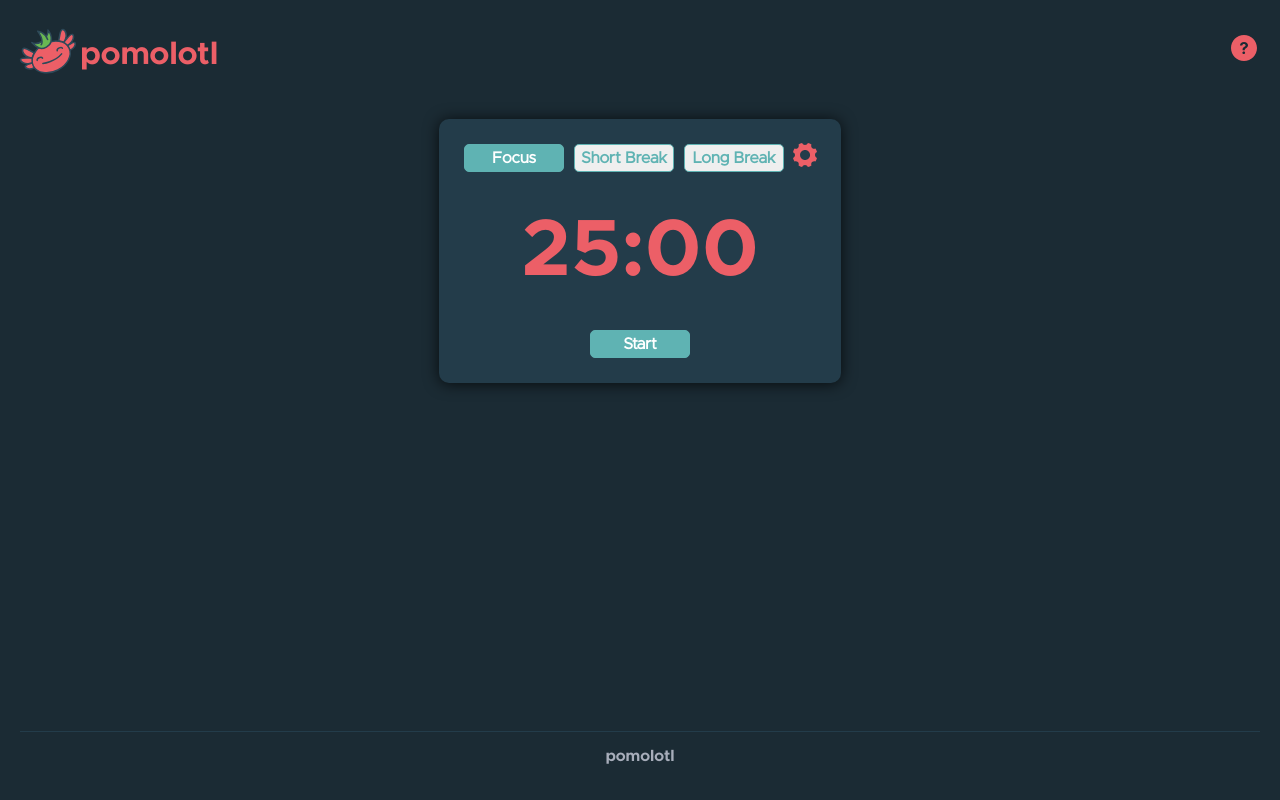
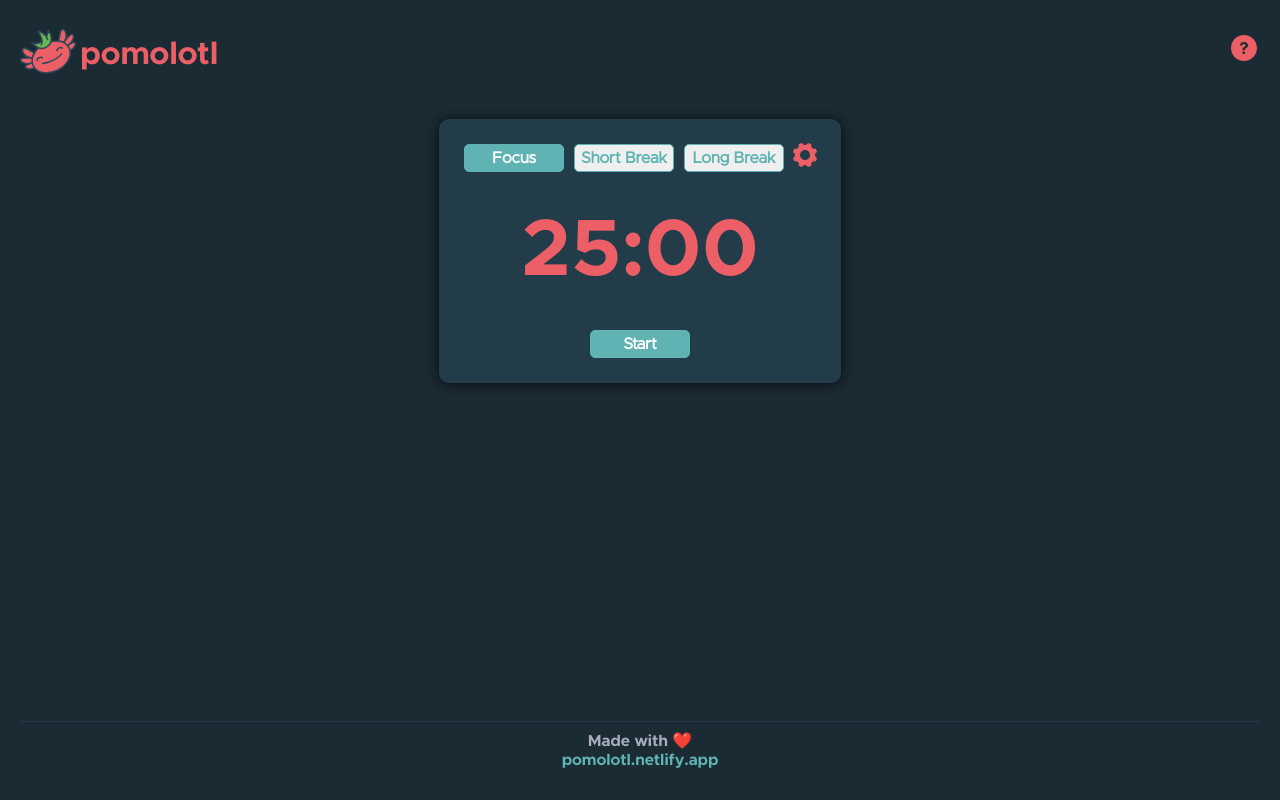
Before and after one commit to kristophesankar/pomolotl, a Next.js app: page / in a window 1280 px wide. Built offline with nearby package versions, Linux system fonts and the light colour scheme.

Commit message:
fix: fix footer linting

```diff
--- a/components/Footer.js
+++ b/components/Footer.js
@@ -1,9 +1,15 @@
-import { item, footer } from '../styles/Index.module.sass'
+import { item, footer, footerText } from '../styles/Index.module.sass'
 export default function Footer() {
   return (
     <div className={item}>
       <div className={footer}>
-        pomolotl
+        <div>Made with ❤️</div>
+        <a
+          className={footerText}
+          href="https://github.com/kristophesankar/pomolotl"
+        >
+          pomolotl.netlify.app
+        </a>
         <br />
       </div>
     </div>
--- a/styles/Index.module.sass
+++ b/styles/Index.module.sass
@@ -116,3 +116,8 @@ $alt-font: 'Metropolis-Bold'
   width: 100vw
   border-top: solid 1px $dark-blue
   padding: $global-padding
+  line-height: 1.2
+
+.footerText
+  text-decoration: none
+  color: $cyan
```
